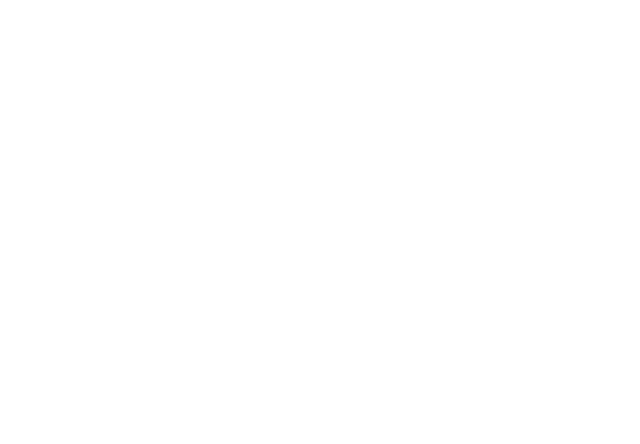
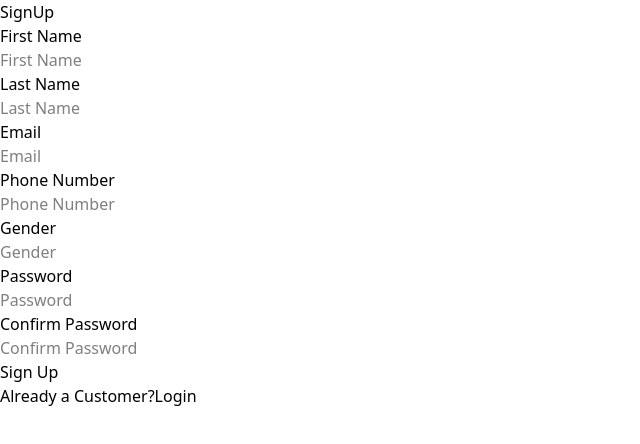
Before and after one commit to Aravindr998/ace-frontend, a React (Vite) app: page /signup in a window 1280 px wide. Before the commit this address had no page. Shown: the top 444 px of the page, without its empty margins (0-640 px from the left). Built offline with nearby package versions, Linux system fonts and the light colour scheme; the HTML template or start-up script is replaced by a standard one.

Commit message:
feat:add signup

```diff
--- /dev/null
+++ b/constant/signup.js
@@ -0,0 +1,9 @@
+export const signin={
+    type:"firstName",label:"FirstName",key:"firstName",placeholder:"First Name",required:"true",
+    type:"lastName",label:"Last Name",key:"lastName",placeholder:"Last Name",required:"true",
+    type:"email",label:"Email",key:"email",placeholder:"Email",required:"true",
+    type:"phone",label:"Phone",key:"phone",placeholder:"Phone Number",required:"true",
+    type:"gender",label:"Gender",key:"gender",placeholder:"Gender",required:"true",
+    password:"password",label:"Password",key:"password",placeholder:"Password",required:"true",
+    type:"confirmpassword",label:"Confirm Password",key:"confirmpassword",placeholder:"Confirm Password",required:"true",
+}
--- a/src/App.jsx
+++ b/src/App.jsx
@@ -6,6 +6,7 @@
 import {store} from './store/index'
 import PublicRoutes from './utils/PublicRoutes'
 import ProtectedRoutes from './utils/ProtectedRoutes'
+import SignupPage from './pages/SignupPage'
 
 function App() {
 
@@ -15,6 +16,7 @@
       <Routes>
         <Route element={<PublicRoutes/>}>
           <Route path="/login" element={<LoginPage />} />
+          <Route path="/signup" element={<SignupPage/>} />
         </Route>
         <Route element={<ProtectedRoutes/>}>
           <Route path="/" element={<HomePage/>} />
--- /dev/null
+++ b/src/pages/SignupPage.jsx
@@ -0,0 +1,58 @@
+import React from 'react'
+
+
+
+const SignupPage = () => {
+
+  const handleChange=(e)=>{
+    const {name,value}=e.target
+  }
+
+  const handleClick=()=>{
+  console.log('clicked')
+  }
+
+  return (
+    <div>
+      <form onSubmit={handleClick}>
+        <div>SignUp</div>
+        <div>
+          <h1>First Name</h1>
+          <input name='firstName' type='text' placeholder='First Name' onChange={handleChange}/>
+        </div>
+        <div>
+          <h1>Last Name</h1>
+          <input name='lastName' type='text' placeholder='Last Name' onChange={handleChange}/>
+        </div>
+        <div>
+          <h1>Email</h1>
+          <input name='email' type='email' placeholder='Email' onChange={handleChange}/>
+        </div>
+        <div>
+          <h1>Phone Number</h1>
+          <input name='phone' type='number' placeholder='Phone Number' onChange={handleChange}/>
+        </div>
+        <div>
+          <h1>Gender</h1>
+          <input name='gender' type='text' placeholder='Gender' onChange={handleChange}/>
+        </div>
+        <div>
+          <h1>Password</h1>
+          <input name='password' type='password' placeholder='Password' onChange={handleChange}/>
+        </div>
+        <div>
+          <h1>Confirm Password</h1>
+          <input name='confirmpassword' type='password' placeholder='Confirm Password' onChange={handleChange}/>
+        </div>
+        <div>
+          <button>Sign Up</button>
+        </div>
+        <div>
+          Already a Customer?<a href='/login'>Login</a>
+        </div>
+      </form>
+    </div>
+  )
+}
+
+export default SignupPage
--- /dev/null
+++ b/src/store/slices/registerSlice.js
@@ -0,0 +1,24 @@
+import { createSlice } from "@reduxjs/toolkit";
+
+const initialState ={
+    firstName:"",
+    lastName:"",
+    email:"",
+    phone:"",
+    gender:"",
+    password:"",
+    confirmpassword:"",
+}
+
+const signupSlice = createSlice({
+    name:"signup",
+    initialState:initialState,
+    reducers:{
+        setSignupData:(state,action)=>{
+            return {...state,...action.payload}
+        }
+    }
+})
+
+export default signupSlice.reducer
+export const {setSignupData}=signupSlice.actions
```
